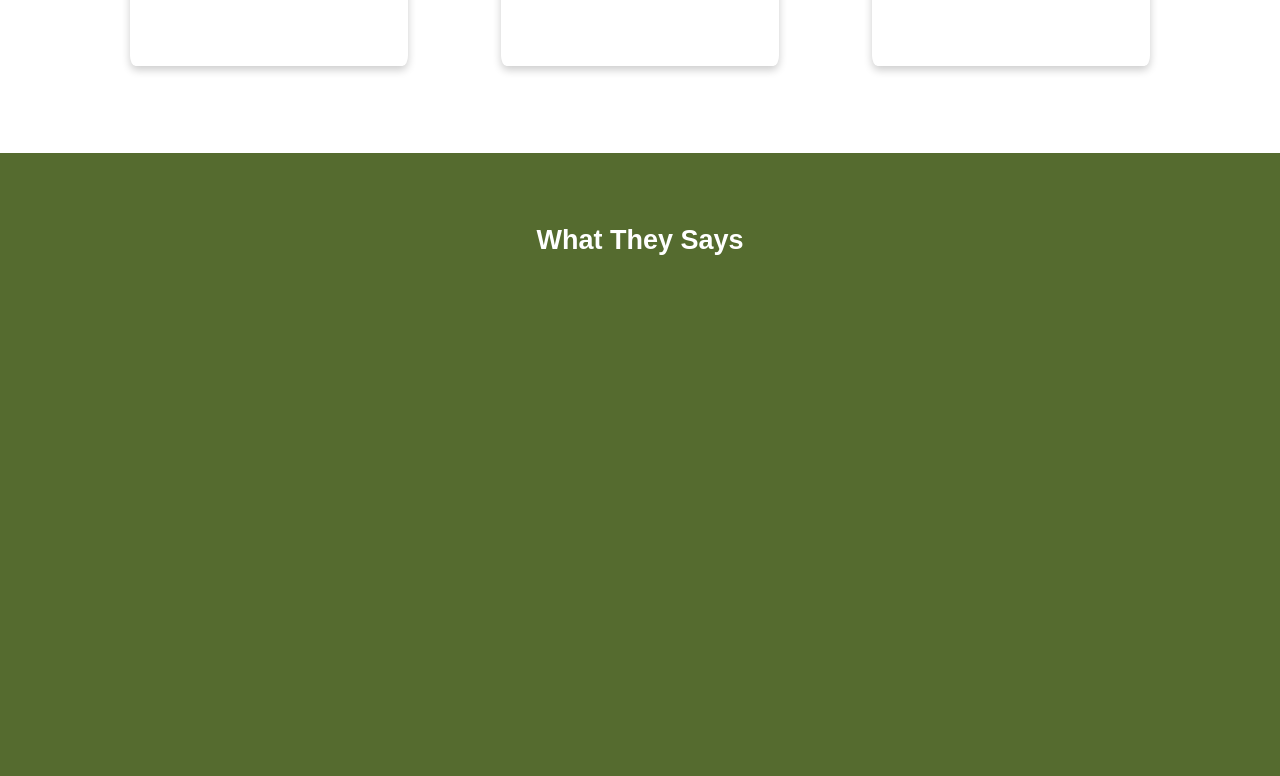
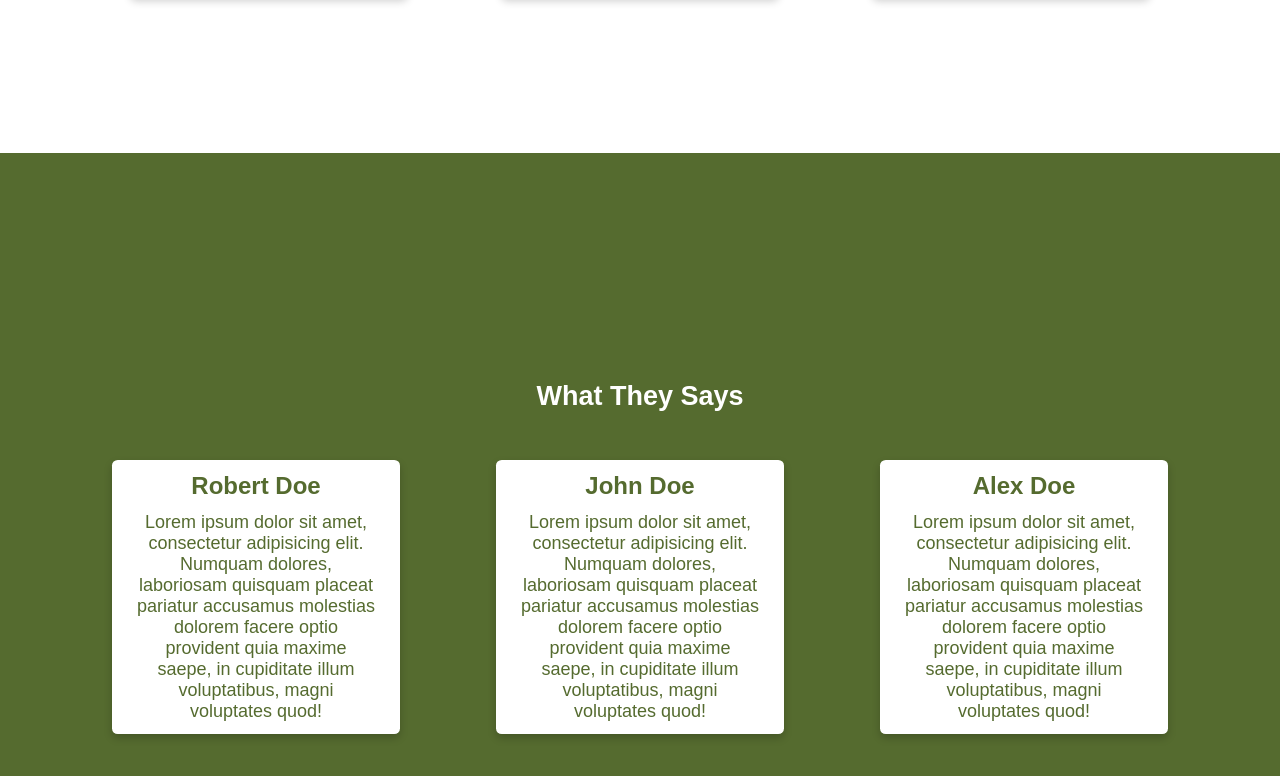
Before and after one commit to nnddzz/odin-landing-page, a plain HTML site: page index.html in a window 1280 px wide. Shown: the part 1495-2271 px from the top of the page. Drawn offline with Linux system fonts and the light colour scheme.

Commit message:
tweak testimony section

```diff
--- a/css/styles.css
+++ b/css/styles.css
@@ -37,10 +37,18 @@ body {
 
 .testi-section {
   flex-direction: column;
+  justify-content: center;
 }
 
 .testi-section h2 {
   margin: 3rem 0;
+}
+
+.testi-container {
+  display: flex;
+  align-items: center;
+  justify-content: space-around;
+  max-width: 90vw;
 }
 
 .feature-section {
@@ -122,7 +130,6 @@ a:visited:not(.link-logo) {
 
 .card {
   width: 25%;
-  height: 65vh;
   display: flex;
   flex-direction: column;
   justify-content: center;
@@ -130,6 +137,7 @@ a:visited:not(.link-logo) {
   transition: 0.3s;
   box-shadow: 0 4px 8px 0 rgb(0, 0, 0, 0.2);
   border-radius: 2%;
+  background-color: #fff;
 }
 
 .card:hover {
--- a/index.html
+++ b/index.html
@@ -84,7 +84,44 @@
     <!-- start of testimoni section -->
     <section class="testi-section">
       <h2>What They Says</h2>
-      <div class="testi-container"></div>
+      <div class="testi-container">
+        <!-- testy 1 -->
+        <div class="card">
+          <div class="card-content">
+            <h3>Robert Doe</h3>
+            <p>
+              Lorem ipsum dolor sit amet, consectetur adipisicing elit. Numquam
+              dolores, laboriosam quisquam placeat pariatur accusamus molestias
+              dolorem facere optio provident quia maxime saepe, in cupiditate
+              illum voluptatibus, magni voluptates quod!
+            </p>
+          </div>
+        </div>
+        <!-- testy 2 -->
+        <div class="card">
+          <div class="card-content">
+            <h3>John Doe</h3>
+            <p>
+              Lorem ipsum dolor sit amet, consectetur adipisicing elit. Numquam
+              dolores, laboriosam quisquam placeat pariatur accusamus molestias
+              dolorem facere optio provident quia maxime saepe, in cupiditate
+              illum voluptatibus, magni voluptates quod!
+            </p>
+          </div>
+        </div>
+        <!-- testy 3 -->
+        <div class="card">
+          <div class="card-content">
+            <h3>Alex Doe</h3>
+            <p>
+              Lorem ipsum dolor sit amet, consectetur adipisicing elit. Numquam
+              dolores, laboriosam quisquam placeat pariatur accusamus molestias
+              dolorem facere optio provident quia maxime saepe, in cupiditate
+              illum voluptatibus, magni voluptates quod!
+            </p>
+          </div>
+        </div>
+      </div>
     </section>
     <!-- end of testimoni section -->
   </body>
```
